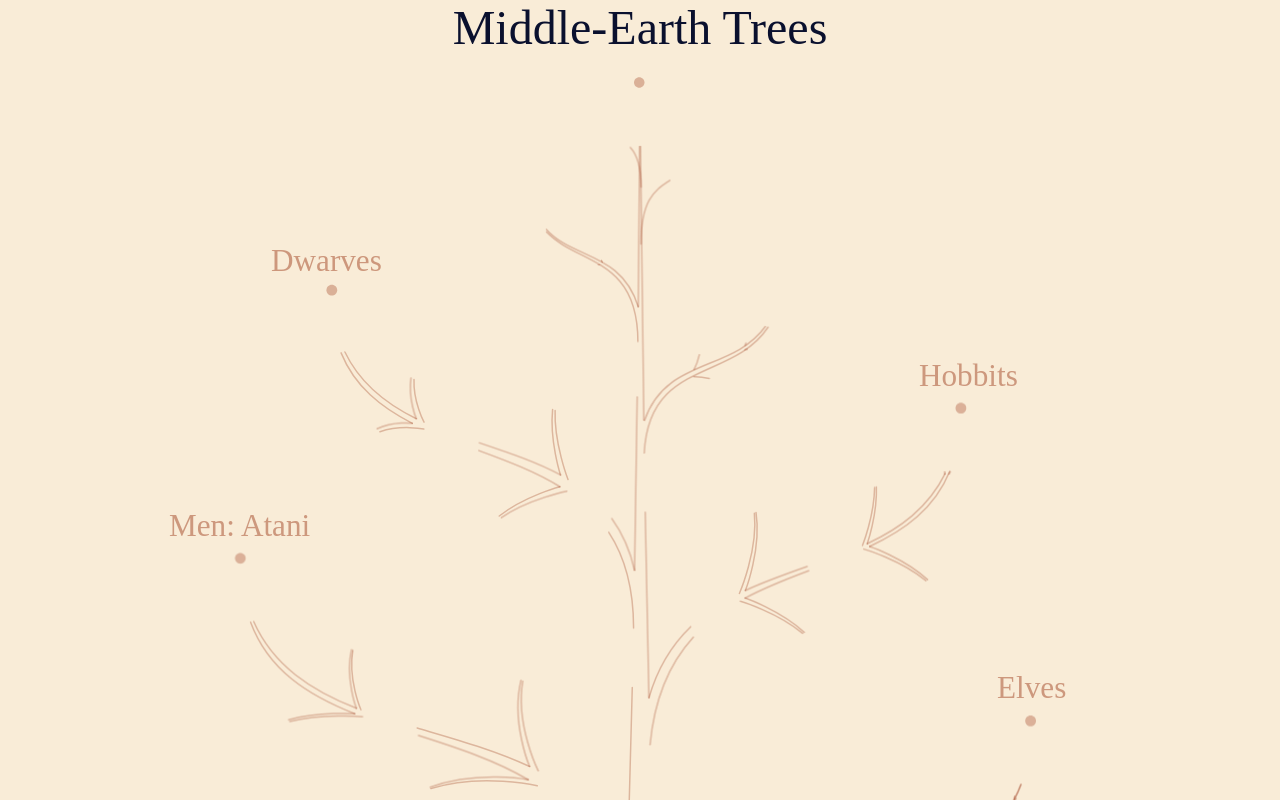
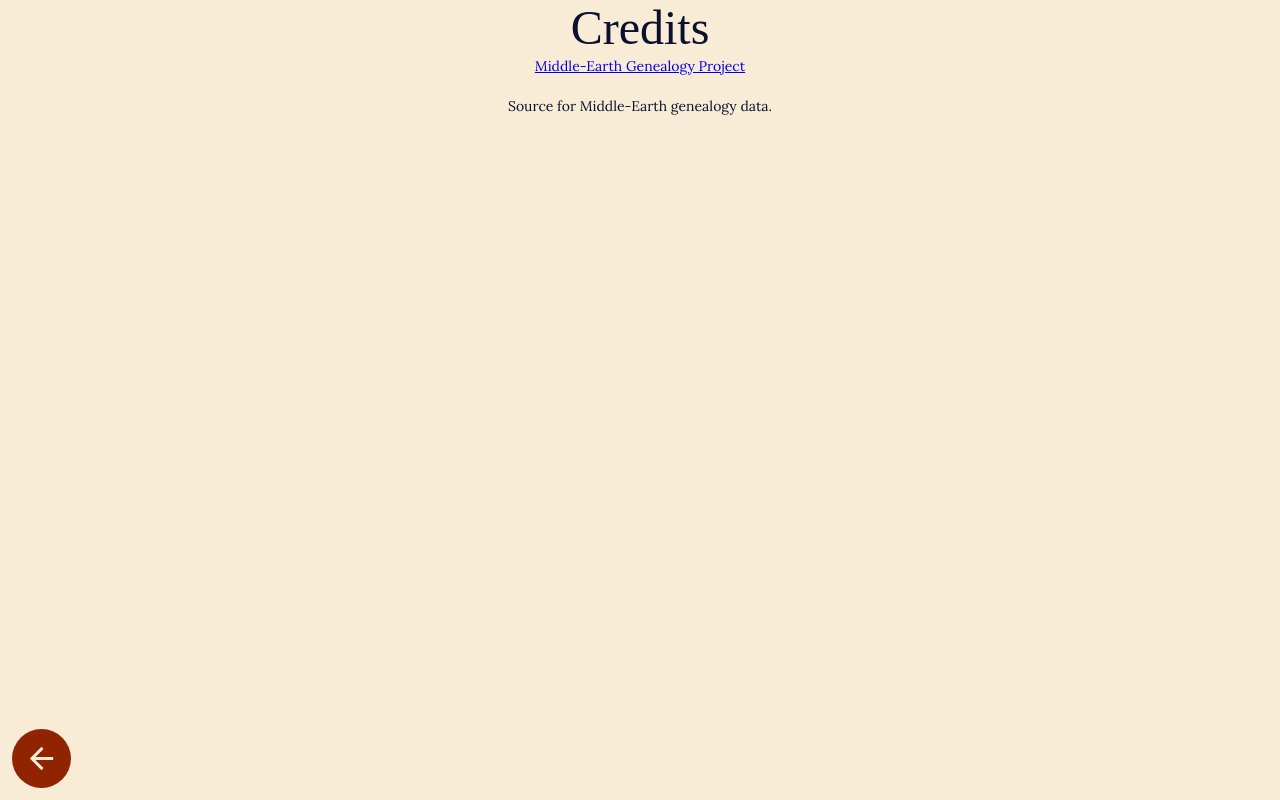
Before and after one commit to arenkerr/middle-earth-d3, a React (Create React App) app: page /about in a window 1280 px wide. Shown: the top 800 px of the page. Built offline with nearby package versions, Linux system fonts and the light colour scheme; a web font is replaced by a local one.

Commit message:
feat: about component

```diff
--- a/src/Routes.tsx
+++ b/src/Routes.tsx
@@ -7,6 +7,7 @@ import Dwarves from './components/Dwarves';
 import MenAtanatari from './components/MenAtanatari';
 import MenAtani from './components/MenAtani';
 import All from './components/All';
+import About from './components/About';
 
 export const Routes = () => {
     return (
@@ -18,6 +19,7 @@ export const Routes = () => {
             <Route exact path="/men/atanatari" component={MenAtanatari} />
             <Route exact path="/men/atani" component={MenAtani} />
             <Route exact path="/all" component={All} />
+            <Route exact path="/about" component={About} />
             <Route component={Home} />
         </Switch>
     );
--- /dev/null
+++ b/src/components/About.tsx
@@ -0,0 +1,21 @@
+import React from 'react';
+import Typography from '@material-ui/core/Typography';
+import Back from './Back';
+import { CenteredContainer } from '../theme/main';
+
+const About = () => {
+    return (
+        <React.Fragment>
+            <CenteredContainer>
+                <Typography variant="h1">Credits</Typography>
+                <a href="https://github.com/RobSis/middle-earth-genealogy-project" target="_blank">
+                    Middle-Earth Genealogy Project
+                </a><br />
+                Source for Middle-Earth genealogy data.
+            </CenteredContainer>
+            <Back />
+        </React.Fragment>
+    )
+}
+
+export default About;
--- a/src/components/Home.tsx
+++ b/src/components/Home.tsx
@@ -9,14 +9,15 @@ const Home = () => {
         <CenteredContainer>
             <Typography variant="h1">Middle-Earth Trees</Typography>
             <HomeAnimation />
-            <ul>
+            {/* <ul>
                 <li><Link to="/elves">Elves</Link></li>
                 <li><Link to="/hobbits">Hobbits</Link></li>
                 <li><Link to="/dwarves">Dwarves</Link></li>
                 <li><Link to="/men/atanatari">Men of the First Age</Link></li>
                 <li><Link to="/men/atani">Men of the Second and Third Age</Link></li>
                 <li><Link to="/all">All</Link></li>
-            </ul>
+                 <li><Link to="/about">About</Link></li>
+            </ul> */}
         </CenteredContainer>
     )
 }
--- a/src/components/HomeAnimation.tsx
+++ b/src/components/HomeAnimation.tsx
@@ -73,8 +73,11 @@ const HomeAnimation = () => {
             <path id="men1" fill="#912400" d="M128.293,512.219c0,1.991-1.597,3.588-3.588,3.588s-3.588-1.597-3.588-3.588
             s1.597-3.588,3.588-3.588S128.293,510.228,128.293,512.219z"/>
         </Link>
-        <path id="all" fill="#912400" d="M303.004,17.715c0,1.942-1.621,3.5-3.541,3.5c-1.901,0-3.459-1.558-3.459-3.5s1.558-3.5,3.459-3.5
-        C301.383,14.215,303.004,15.772,303.004,17.715z"/>
+        <Link to="/all">
+            <text x="282" y="10">All</text>
+            <path id="all" fill="#912400" d="M303.004,17.715c0,1.942-1.621,3.5-3.541,3.5c-1.901,0-3.459-1.558-3.459-3.5s1.558-3.5,3.459-3.5
+            C301.383,14.215,303.004,15.772,303.004,17.715z"/>
+        </Link>
         <path fill="none" stroke="#912400" stroke-width="0.75" stroke-linecap="round" stroke-miterlimit="10" d="M309.677,63.666
         c9.44,7.577,3.591,23.271,3.591,23.271"/>
         <path fill="none" stroke="#912400" stroke-width="0.75" stroke-linecap="round" stroke-miterlimit="10" d="M329.912,95.973
```
